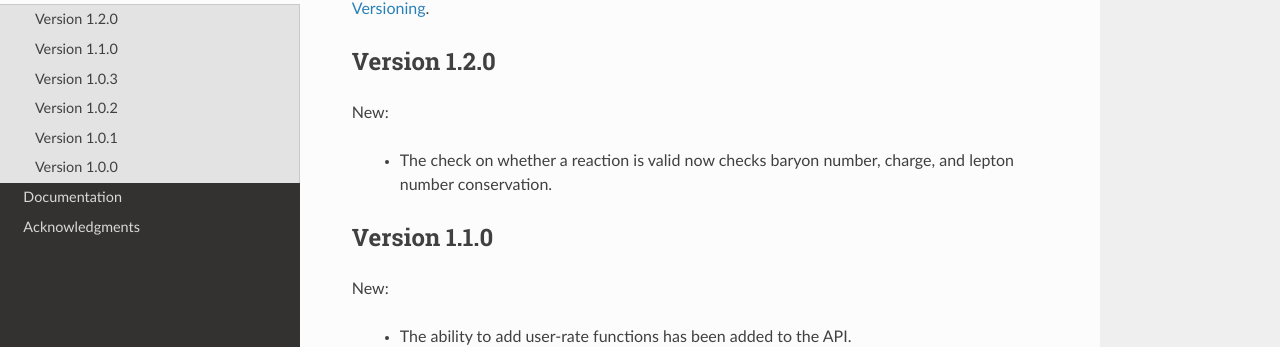
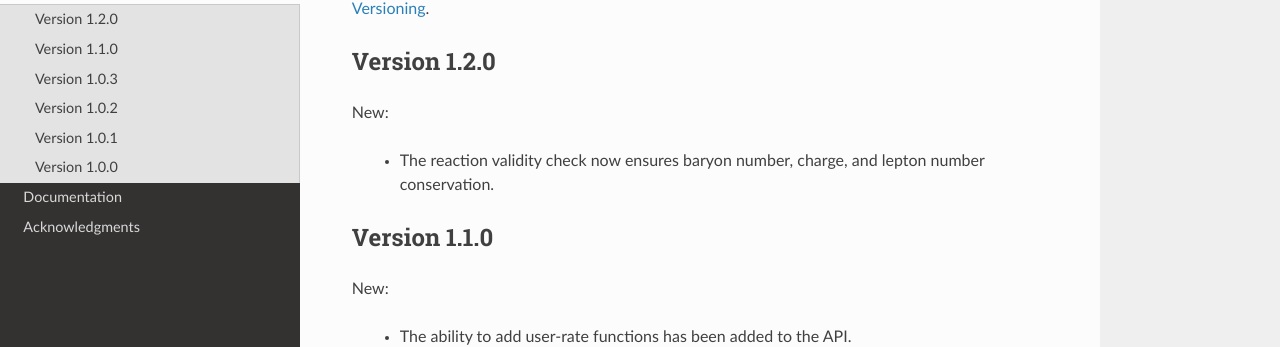
Before and after one commit to mbradle/wnnet, a Sphinx documentation site: the page built from doc/source/changelog.rst, in a window 1280 px wide and 900 px high. Shown: the part 187-534 px from the top of the window. Built offline with Sphinx 7.4.7 and the Read the Docs theme 2.0.0, drawn with Linux system fonts in a browser that asks for light colours.

Commit message:
Improve changelog text.

```diff
--- a/doc/source/changelog.rst
+++ b/doc/source/changelog.rst
@@ -9,8 +9,8 @@ Version 1.2.0
 
 New:
 
-  * The check on whether a reaction is valid now checks baryon number,
-    charge, and lepton number conservation.
+  * The reaction validity check now ensures baryon number, charge,
+    and lepton number conservation.
 
 Version 1.1.0
 -------------
```
